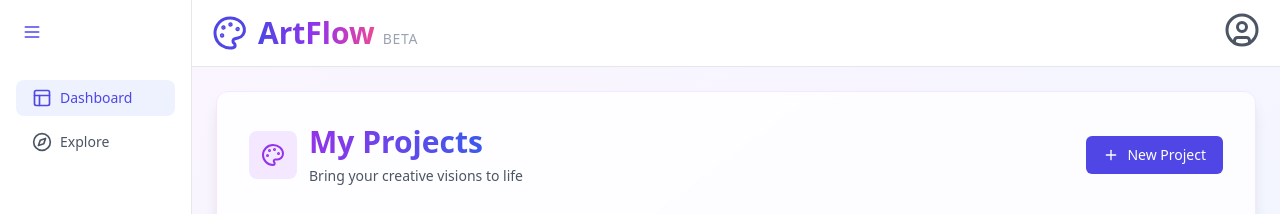
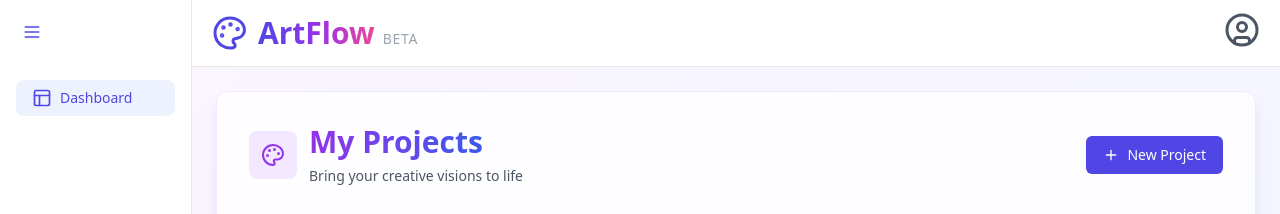
Before and after one commit to sibycr18/ArtFlow, a React (Vite) app: page / in a window 1280 px wide. Shown: the top 214 px of the page. Built offline with nearby package versions, Linux system fonts and the light colour scheme; no server answers; sample sign-in values are in the browser's storage.

Commit message:
hidden explore page

```diff
--- a/src/App.tsx
+++ b/src/App.tsx
@@ -78,7 +78,8 @@ function AppRoutes() {
                           <Route path="/" element={<Dashboard />} />
                           <Route path="/project/:id" element={<ProjectView />} />
                           <Route path="/project/:projectId/:fileId" element={<EditorView />} />
-                          <Route path="/explore" element={<ExplorePage />} />
+                          {/* Temporarily hidden Explore page */}
+                          {/* <Route path="/explore" element={<ExplorePage />} /> */}
                           <Route path="/test" element={<TestCanvas />} />
                           <Route path="/projects/:projectId" element={<ProjectView />} />
                           <Route path="/projects/:projectId/files/:fileId" element={<CanvasPage />} />
--- a/src/components/Sidebar.tsx
+++ b/src/components/Sidebar.tsx
@@ -31,12 +31,13 @@ export default function Sidebar() {
             label="Dashboard"
             isCollapsed={isCollapsed}
           />
-          <NavLink
+          {/* Temporarily hidden Explore page */}
+          {/* <NavLink
             to="/explore"
             icon={Compass}
             label="Explore"
             isCollapsed={isCollapsed}
-          />
+          /> */}
         </nav>
       </div>
     </div>
```
